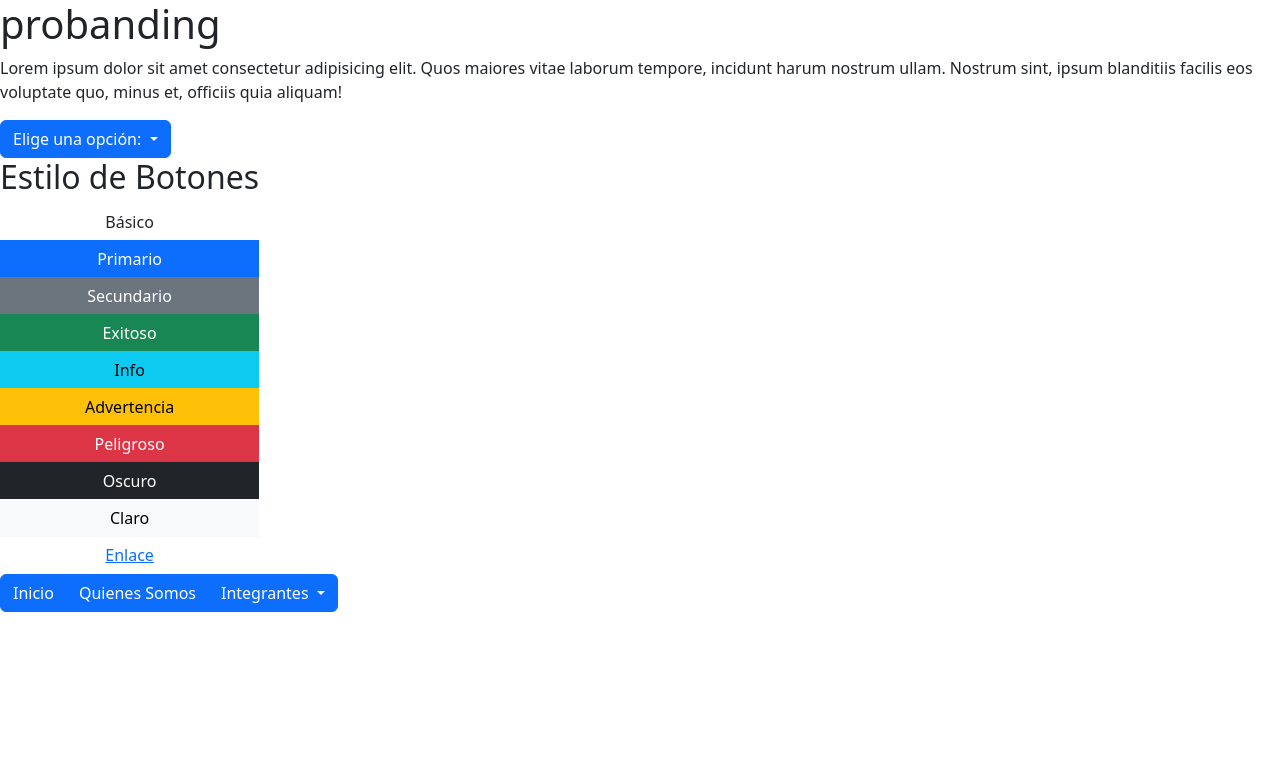
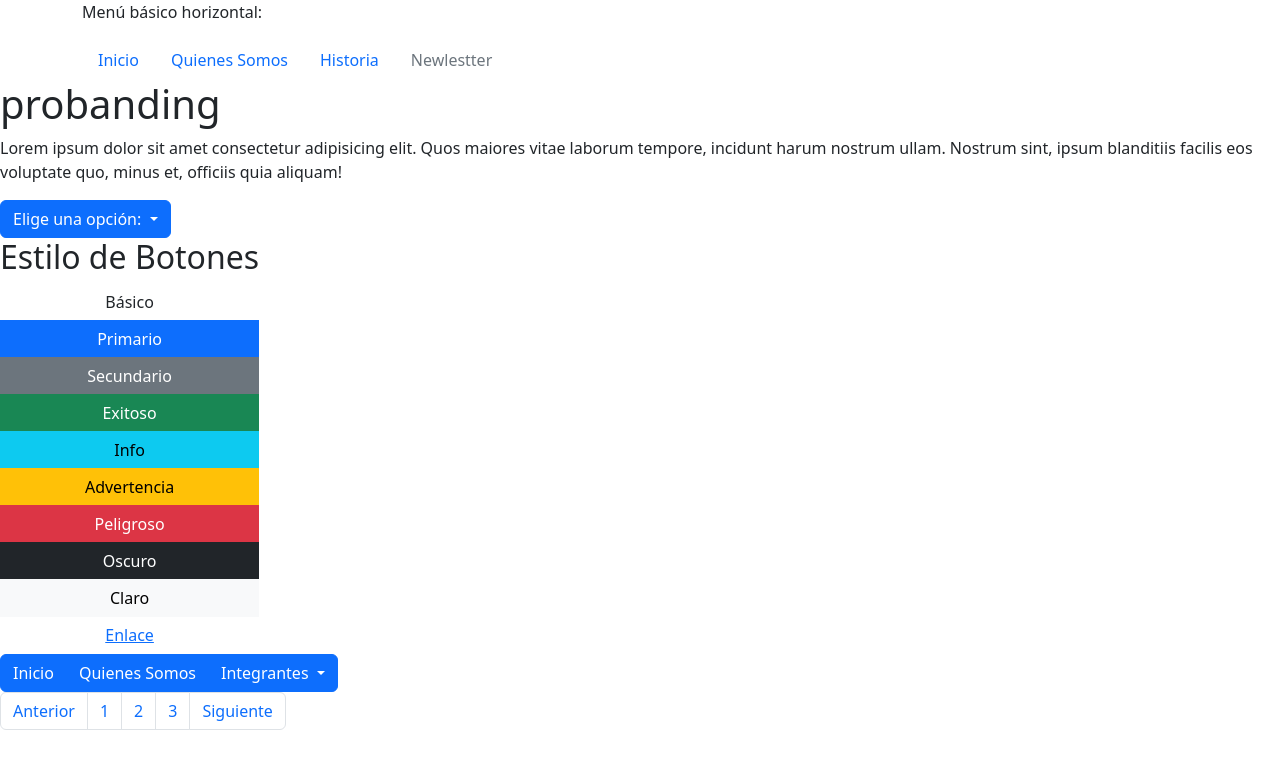
Before and after one commit to NahuelSandoval/practico8, a plain HTML site: page index.html in a window 1280 px wide. Drawn offline with nearby package versions, Linux system fonts and the light colour scheme.

Commit message:
practico8

```diff
--- a/index.html
+++ b/index.html
@@ -8,6 +8,26 @@
     <title>practico8bootstrap</title>
 </head>
 <body>
+
+    <div class="container">
+        <p>Menú básico horizontal:</p>
+        <ul class="nav">
+          <li class="nav-item">
+            <a class="nav-link" href="#">Inicio</a>
+          </li>
+          <li class="nav-item">
+            <a class="nav-link" href="#">Quienes Somos</a>
+          </li>
+          <li class="nav-item">
+            <a class="nav-link" href="#">Historia</a>
+          </li>
+          <li class="nav-item">
+            <a class="nav-link disabled" href="#">Newlestter</a>
+          </li>
+        </ul>
+      </div>
+
+
     <h1>probanding</h1>
     <p>Lorem ipsum dolor sit amet consectetur adipisicing elit. Quos maiores vitae laborum tempore, incidunt harum nostrum ullam. Nostrum sint, ipsum blanditiis facilis eos voluptate quo, minus et, officiis quia aliquam!</p>
 
@@ -56,6 +76,13 @@
         </div>
       </div>
 
+      <ul class="pagination">
+        <li class="page-item"><a class="page-link" href="#">Anterior</a></li>
+        <li class="page-item"><a class="page-link" href="#">1</a></li>
+        <li class="page-item"><a class="page-link" href="#">2</a></li>
+        <li class="page-item"><a class="page-link" href="#">3</a></li>
+        <li class="page-item"><a class="page-link" href="#">Siguiente</a></li>
+      </ul>
 
 
 
```
